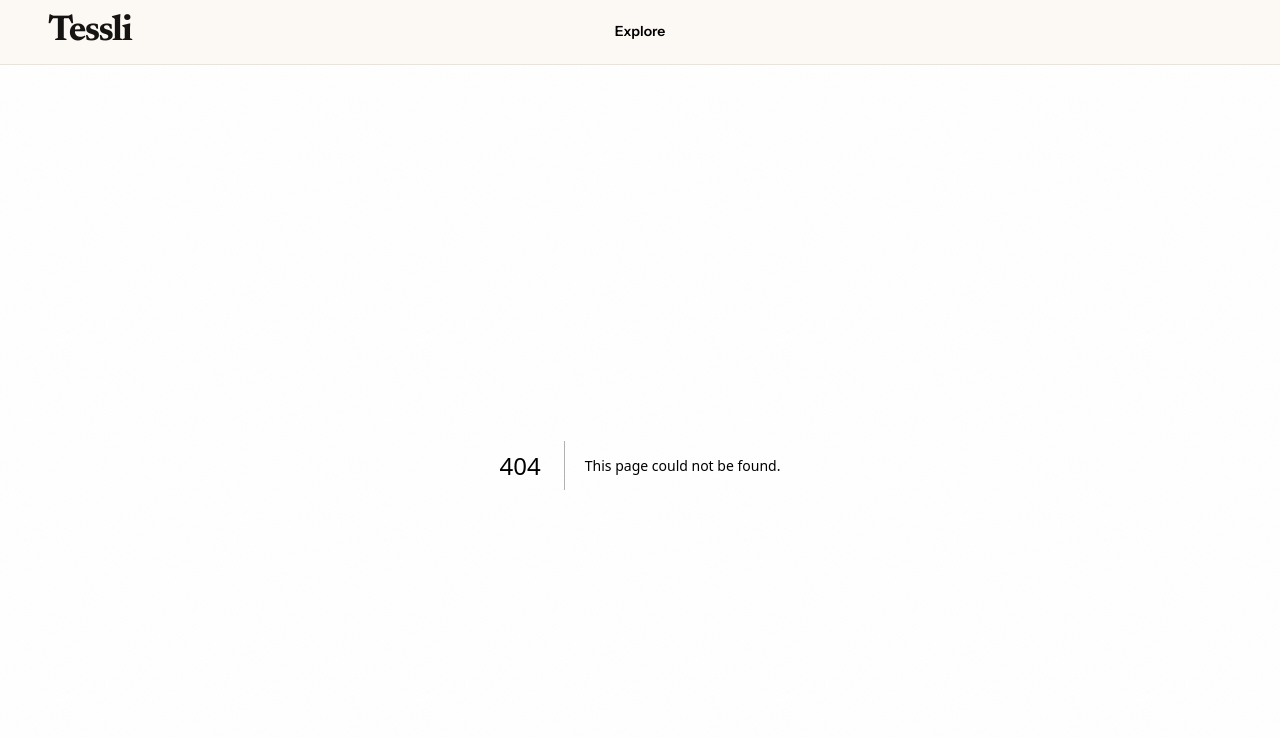
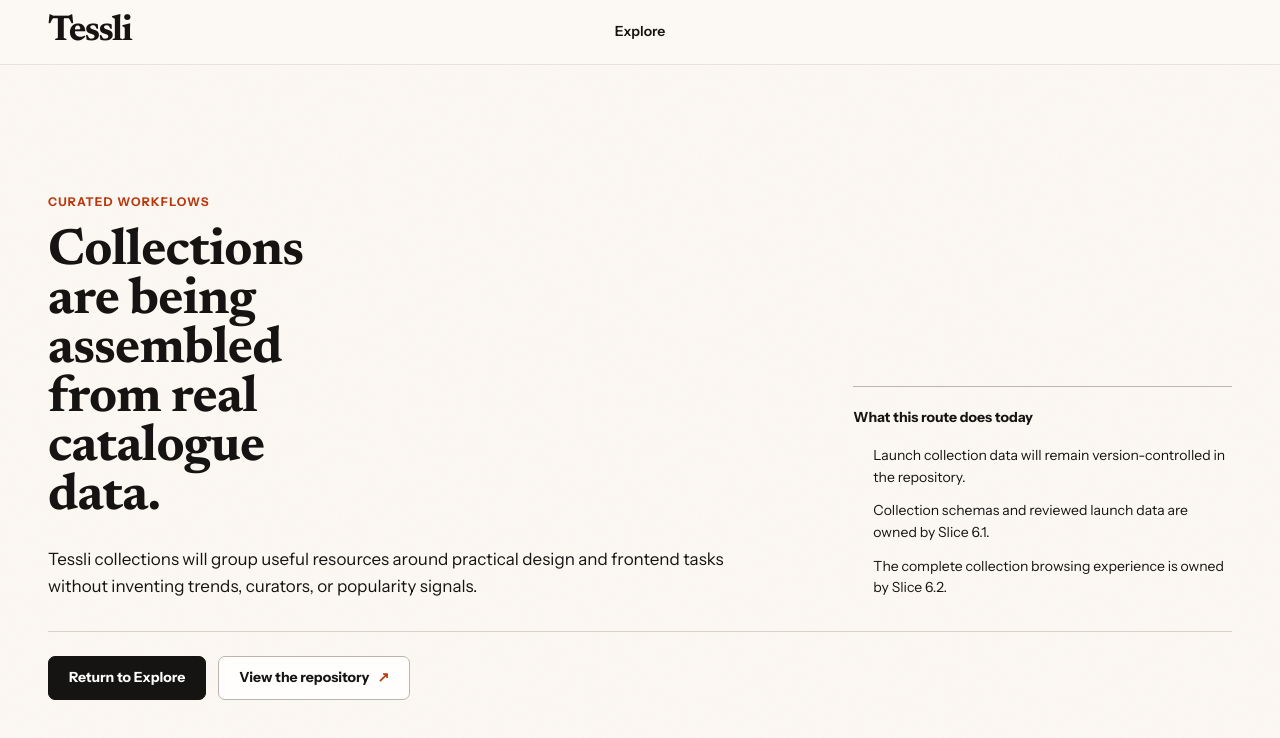
Before and after one commit to itsdeepaks/Mosaicary, a Next.js app in the folder web/: page /collections in a window 1280 px wide. Before the commit this address had no page. Shown: the top 738 px of the page. Built offline with nearby package versions, Linux system fonts and the light colour scheme.

Commit message:
feat(routes): add collections route shell

```diff
--- /dev/null
+++ b/web/app/collections/page.tsx
@@ -0,0 +1,20 @@
+import { RoutePlaceholder } from "@/components/route-placeholder/route-placeholder";
+
+export const metadata = {
+  title: "Collections",
+};
+
+export default function CollectionsPage() {
+  return (
+    <RoutePlaceholder
+      eyebrow="Curated workflows"
+      title="Collections are being assembled from real catalogue data."
+      summary="Tessli collections will group useful resources around practical design and frontend tasks without inventing trends, curators, or popularity signals."
+      details={[
+        "Launch collection data will remain version-controlled in the repository.",
+        "Collection schemas and reviewed launch data are owned by Slice 6.1.",
+        "The complete collection browsing experience is owned by Slice 6.2.",
+      ]}
+    />
+  );
+}
```
